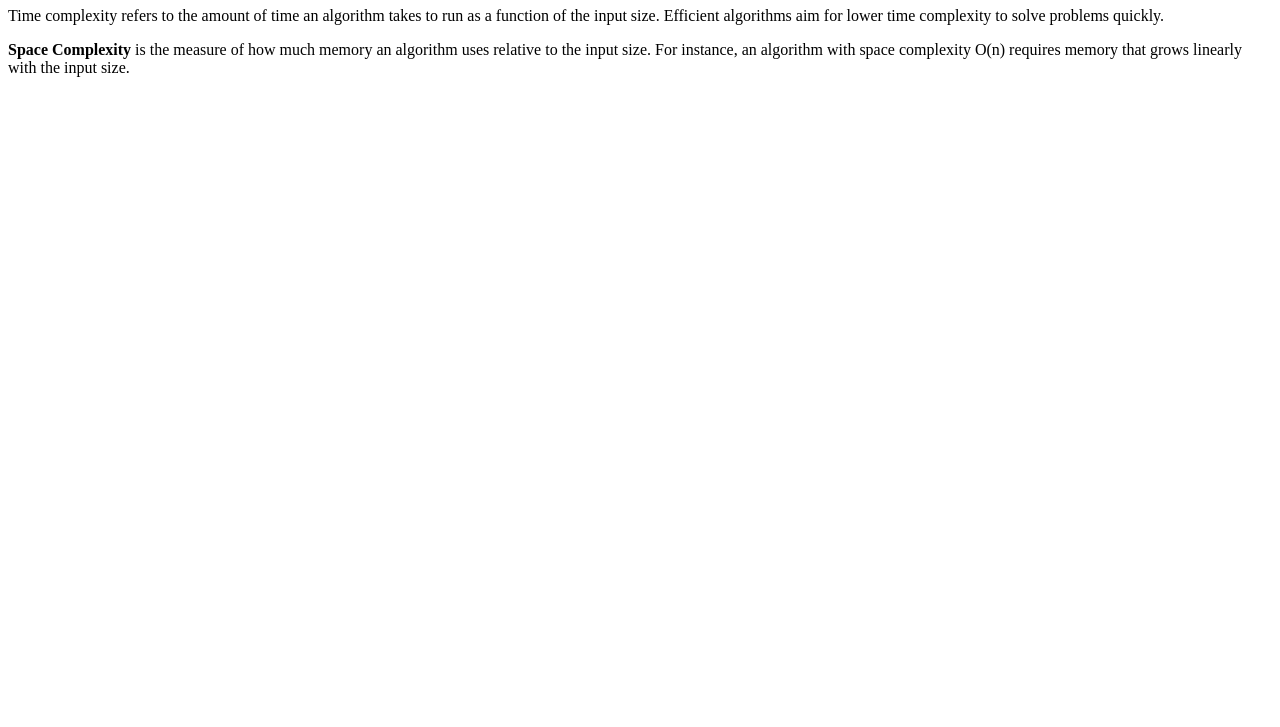
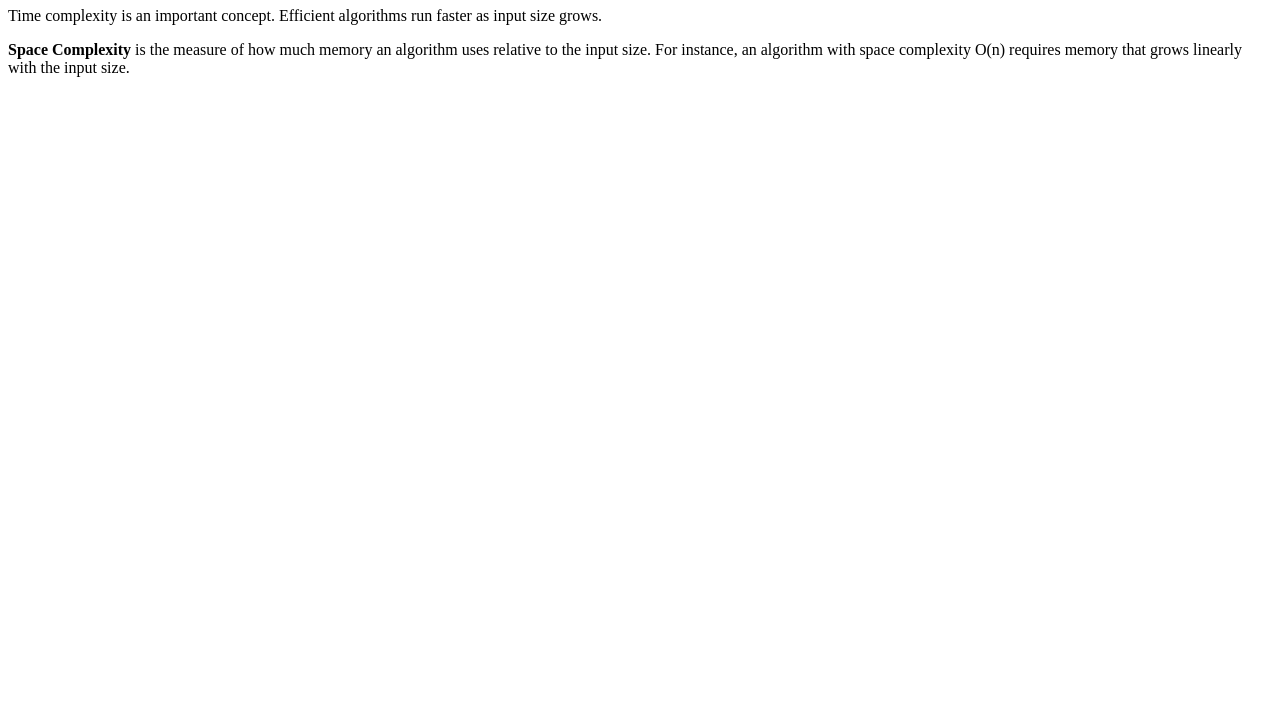
Before and after one commit to acciojob/time-and-space-complexity-tejasvairal1234, a website: page main.html in a window 1280 px wide. Shown: the part 73-800 px from the top of the page. Drawn offline with Linux system fonts and the light colour scheme.

Commit message:
created a submission

```diff
--- a/main.html
+++ b/main.html
@@ -8,7 +8,9 @@
 
 <body>
 	<h1>Time, Space, Complexity</h1>
-	<p>Time complexity refers to the amount of time an algorithm takes to run as a function of the input size. Efficient algorithms aim for lower time complexity to solve problems quickly.</p>
+	<p>
+        Time complexity is an important concept. Efficient algorithms run faster as input size grows.
+    </p>
 	<p><b>Space Complexity</b> is the measure of how much memory an algorithm uses relative to the input size. For instance, an algorithm with space complexity O(n) requires memory that grows linearly with the input size.</p>
 	<!-- the entire body must be written by student -->
     <script type="text/javascript" src="./script.js">
```
